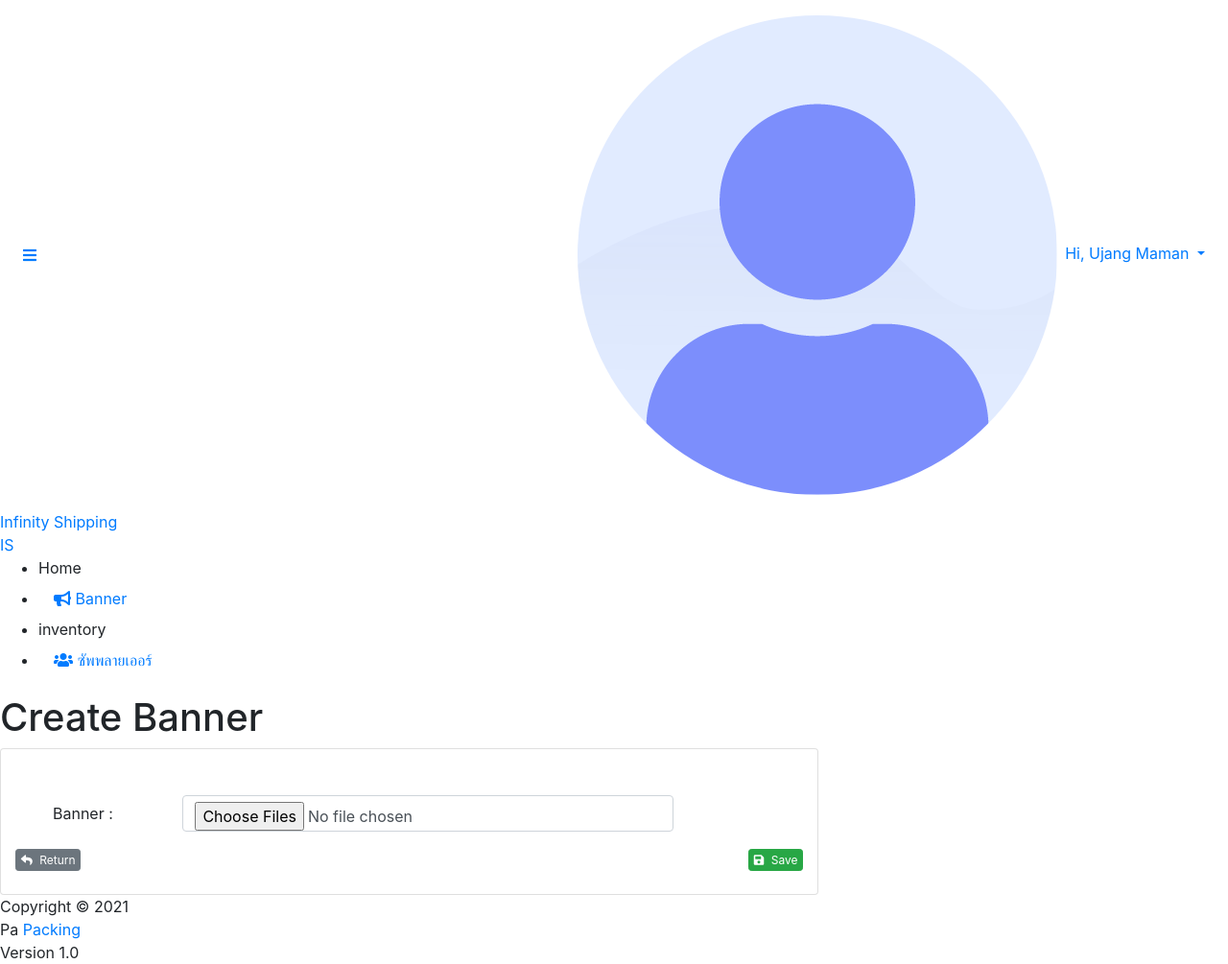
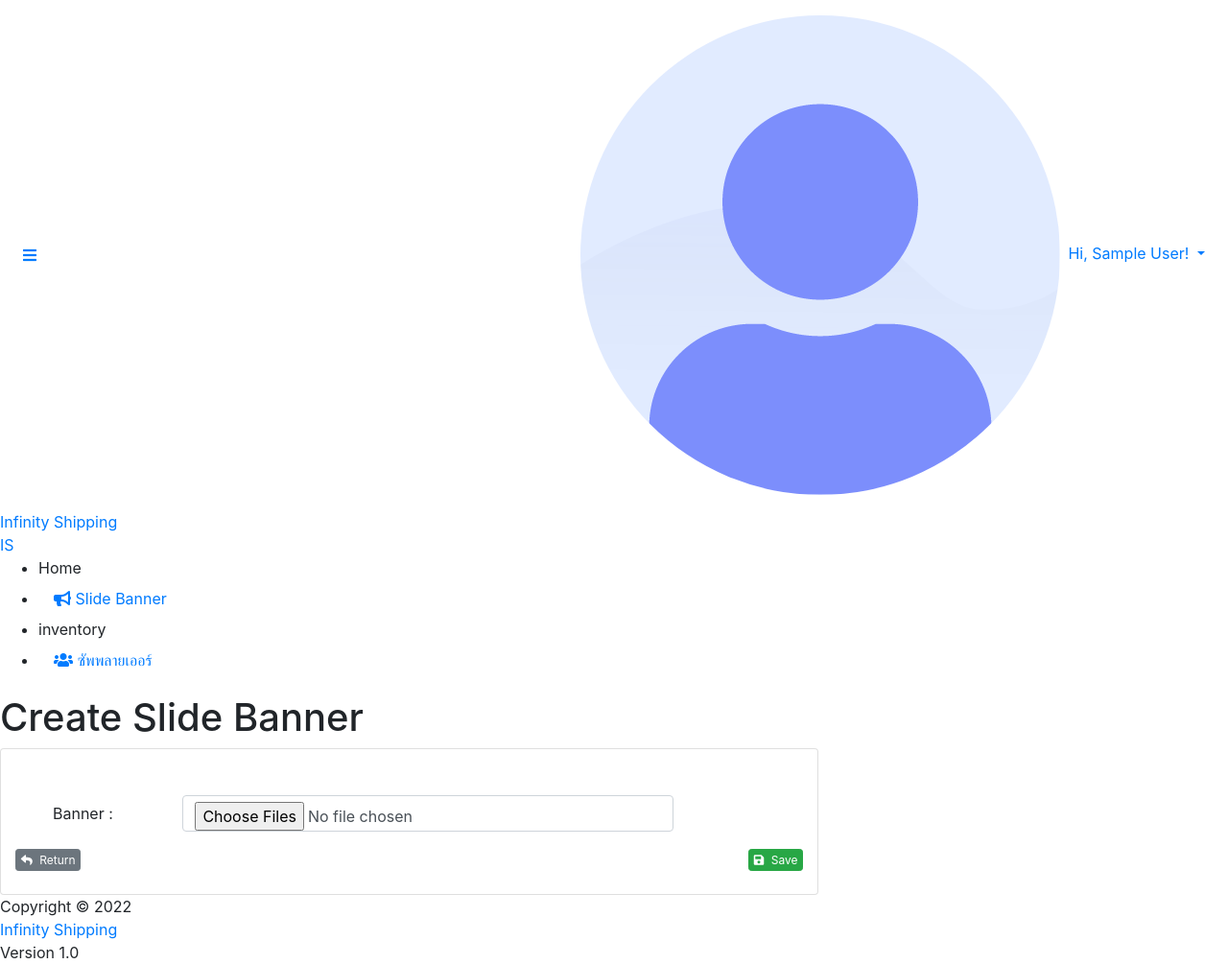
Before and after one commit to Thanaind120/infinity-shipping-main, a Laravel app: page /backend/home/banner/create in a window 1280 px wide. Shown: the whole page at 96% size. Run offline with Laravel 8, Linux system fonts and the light colour scheme; the visitor is signed in with stand-in values (Sample User, id 1); style sheets or scripts are compiled from the project's sources; some libraries are stand-ins or nearby versions.

Commit message:
Setting Updated

```diff
--- a/resources/views/include/footer.blade.php
+++ b/resources/views/include/footer.blade.php
@@ -1,6 +1,6 @@
 <footer class="main-footer">
     <div class="footer-left">
-        Copyright &copy; 2021 <div class="bullet"></div> Pa <a href="/">Packing</a>
+        Copyright &copy; 2022 <div class="bullet"></div> <a href="/"> Infinity Shipping</a>
     </div>
     <div class="footer-right">
         Version 1.0
--- a/resources/views/include/menu.blade.php
+++ b/resources/views/include/menu.blade.php
@@ -8,7 +8,7 @@
         </div>
         <ul class="sidebar-menu">
             <li class="menu-header">Home</li>
-            <li class="{{ Request::segment(1) == 'backend' && Request::segment(2) == 'home' && Request::segment(3) == 'banner' || Request::segment(4) == 'create' || Request::segment(4) == 'edit' ? 'active' : null }}"><a class="nav-link" href="{{ url('/backend/home/banner') }}"><i class="fas fa-bullhorn"></i> <span>Banner</span></a></li>
+            <li class="{{ Request::segment(1) == 'backend' && Request::segment(2) == 'home' && Request::segment(3) == 'banner' || Request::segment(4) == 'create' || Request::segment(4) == 'edit' ? 'active' : null }}"><a class="nav-link" href="{{ url('/backend/home/banner') }}"><i class="fas fa-bullhorn"></i> <span>Slide Banner</span></a></li>
 
             <li class="menu-header">inventory</li>
             <li><a class="nav-link" href="/"><i class="fas fa-users"></i> <span>ซัพพลายเออร์</span></a></li>
--- a/resources/views/include/nav.blade.php
+++ b/resources/views/include/nav.blade.php
@@ -12,21 +12,21 @@
                 class="nav-link dropdown-toggle nav-link-lg nav-link-user">
                 <img alt="image" src="{{ asset('backend/assets/img/avatar/avatar-1.png') }}"
                     class="rounded-circle mr-1">
-                <div class="d-sm-none d-lg-inline-block">Hi, Ujang Maman</div>
+                <div class="d-sm-none d-lg-inline-block">Hi, {{ Auth::user()->name }}!</div>
             </a>
             <div class="dropdown-menu dropdown-menu-right">
-                <div class="dropdown-title">Logged in 5 min ago</div>
+                <div class="dropdown-title">Logged in</div>
                 <a href="features-profile.html" class="dropdown-item has-icon">
                     <i class="far fa-user"></i> Profile
                 </a>
-                <a href="features-activities.html" class="dropdown-item has-icon">
+                {{-- <a href="features-activities.html" class="dropdown-item has-icon">
                     <i class="fas fa-bolt"></i> Activities
                 </a>
                 <a href="features-settings.html" class="dropdown-item has-icon">
                     <i class="fas fa-cog"></i> Settings
-                </a>
+                </a> --}}
                 <div class="dropdown-divider"></div>
-                <a href="#" class="dropdown-item has-icon text-danger">
+                <a href="{{ route('backoffice.logout') }}" class="dropdown-item has-icon text-danger">
                     <i class="fas fa-sign-out-alt"></i> Logout
                 </a>
             </div>
--- a/resources/views/layouts/backend/banner/form.blade.php
+++ b/resources/views/layouts/backend/banner/form.blade.php
@@ -19,9 +19,9 @@
                 <section class="section">
                     <div class="section-header">
                         @if(!isset($banner))
-                        <h1 class="font-large-1">Create Banner</h1>
+                        <h1 class="font-large-1">Create Slide Banner</h1>
                         @else
-                        <h1 class="font-large-1">Edit Banner</h1>
+                        <h1 class="font-large-1">Edit Slide Banner</h1>
                         @endif
                     </div>
 
--- a/resources/views/layouts/backend/banner/index.blade.php
+++ b/resources/views/layouts/backend/banner/index.blade.php
@@ -15,7 +15,7 @@
             <div class="main-content">
                 <section class="section">
                     <div class="section-header">
-                        <h1>Banner</h1>
+                        <h1>Slide Banner</h1>
                     </div>
 
                     <div class="section-body">
```
